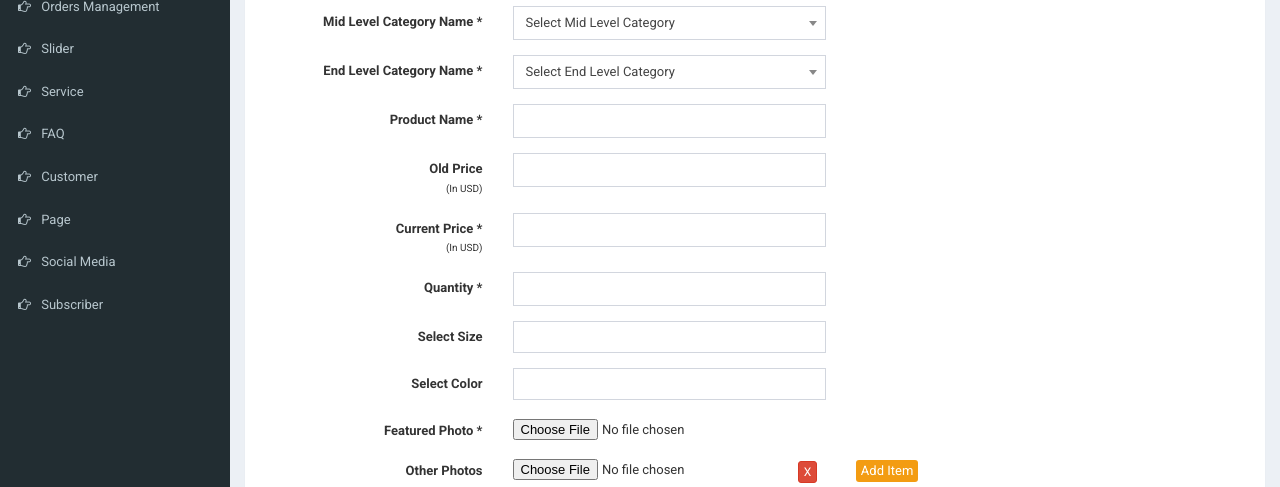
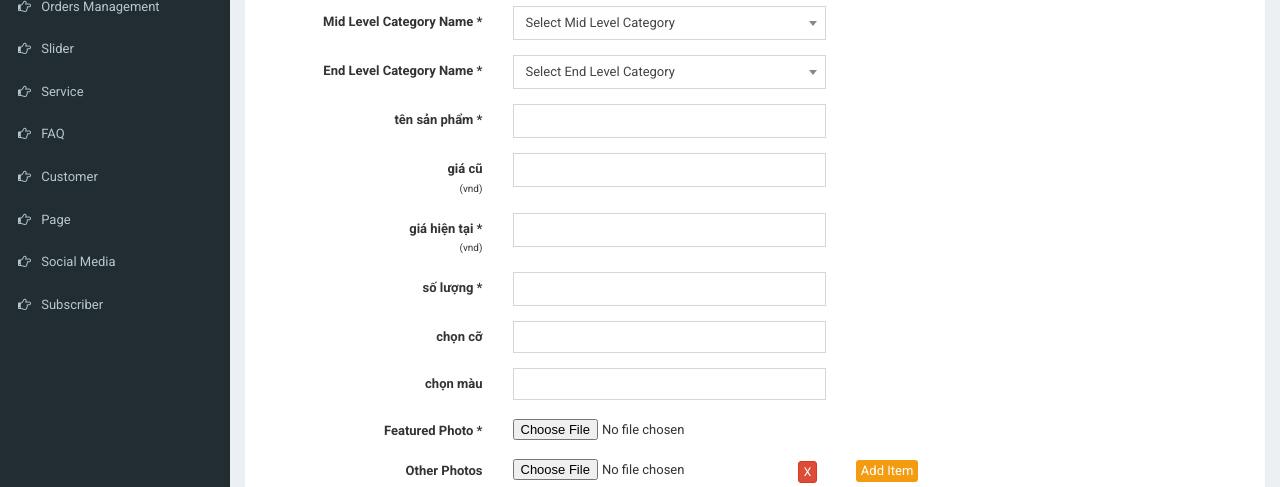
Before and after one commit to TranKhanh3108/DoAn3, a PHP site: page /test/admin/product-add.php in a window 1280 px wide. Shown: the part 192-679 px from the top of the page. Run offline with PHP 8.4, Linux system fonts and the light colour scheme; a user stored in the database is signed in; data comes from the database, SQL or seed files in the repository.

Commit message:
update product-add
2

```diff
--- a/admin/product-add.php
+++ b/admin/product-add.php
@@ -226,31 +226,31 @@ if(isset($_POST['form1'])) {
 							</div>
 						</div>
 						<div class="form-group">
-							<label for="" class="col-sm-3 control-label">Product Name <span>*</span></label>
+							<label for="" class="col-sm-3 control-label">tên sản phẩm <span>*</span></label>
 							<div class="col-sm-4">
 								<input type="text" name="p_name" class="form-control">
 							</div>
 						</div>
 						<div class="form-group">
-							<label for="" class="col-sm-3 control-label">Old Price <br><span style="font-size:10px;font-weight:normal;">(In USD)</span></label>
+							<label for="" class="col-sm-3 control-label">giá cũ <br><span style="font-size:10px;font-weight:normal;">(vnd)</span></label>
 							<div class="col-sm-4">
 								<input type="text" name="p_old_price" class="form-control">
 							</div>
 						</div>
 						<div class="form-group">
-							<label for="" class="col-sm-3 control-label">Current Price <span>*</span><br><span style="font-size:10px;font-weight:normal;">(In USD)</span></label>
+							<label for="" class="col-sm-3 control-label">giá hiện tại <span>*</span><br><span style="font-size:10px;font-weight:normal;">(vnd)</span></label>
 							<div class="col-sm-4">
 								<input type="text" name="p_current_price" class="form-control">
 							</div>
 						</div>
 						<div class="form-group">
-							<label for="" class="col-sm-3 control-label">Quantity <span>*</span></label>
+							<label for="" class="col-sm-3 control-label">số lượng <span>*</span></label>
 							<div class="col-sm-4">
 								<input type="text" name="p_qty" class="form-control">
 							</div>
 						</div>
 						<div class="form-group">
-							<label for="" class="col-sm-3 control-label">Select Size</label>
+							<label for="" class="col-sm-3 control-label">chọn cỡ</label>
 							<div class="col-sm-4">
 								<select name="size[]" class="form-control select2" multiple="multiple">
 									<?php
@@ -267,7 +267,7 @@ if(isset($_POST['form1'])) {
 							</div>
 						</div>
 						<div class="form-group">
-							<label for="" class="col-sm-3 control-label">Select Color</label>
+							<label for="" class="col-sm-3 control-label">chọn màu</label>
 							<div class="col-sm-4">
 								<select name="color[]" class="form-control select2" multiple="multiple">
 									<?php
@@ -360,7 +360,7 @@ if(isset($_POST['form1'])) {
 						<div class="form-group">
 							<label for="" class="col-sm-3 control-label"></label>
 							<div class="col-sm-6">
-								<button type="submit" class="btn btn-success pull-left" name="form1">Submit</button>
+								<button type="submit" class="btn btn-success pull-left" name="form1">xác nhận</button>
 							</div>
 						</div>
 					</div>
```
